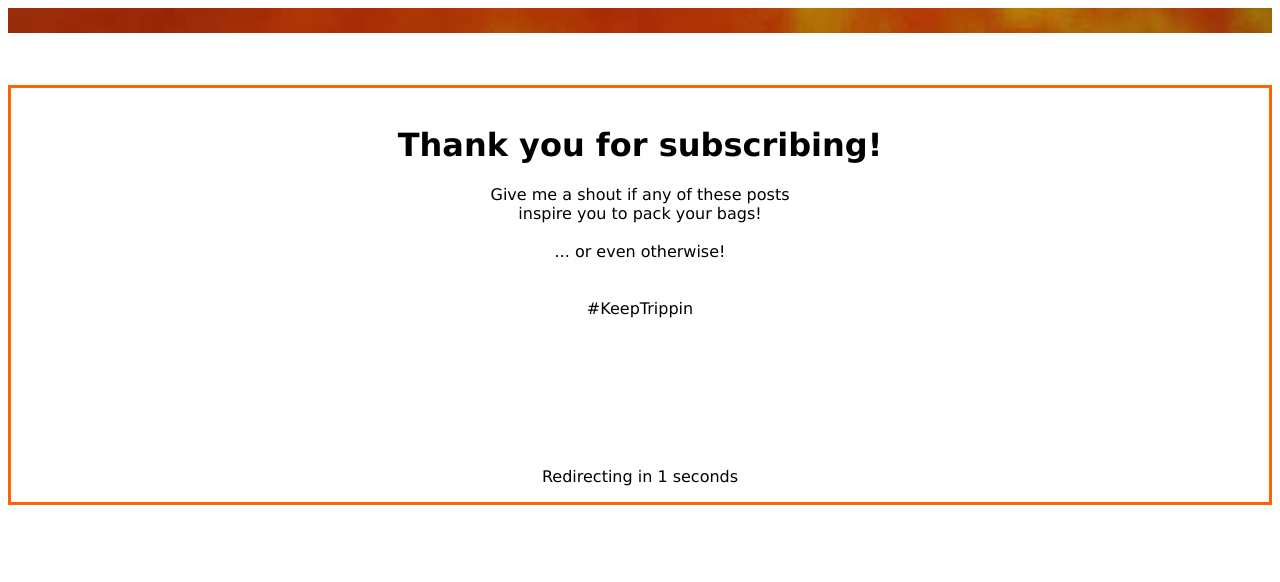
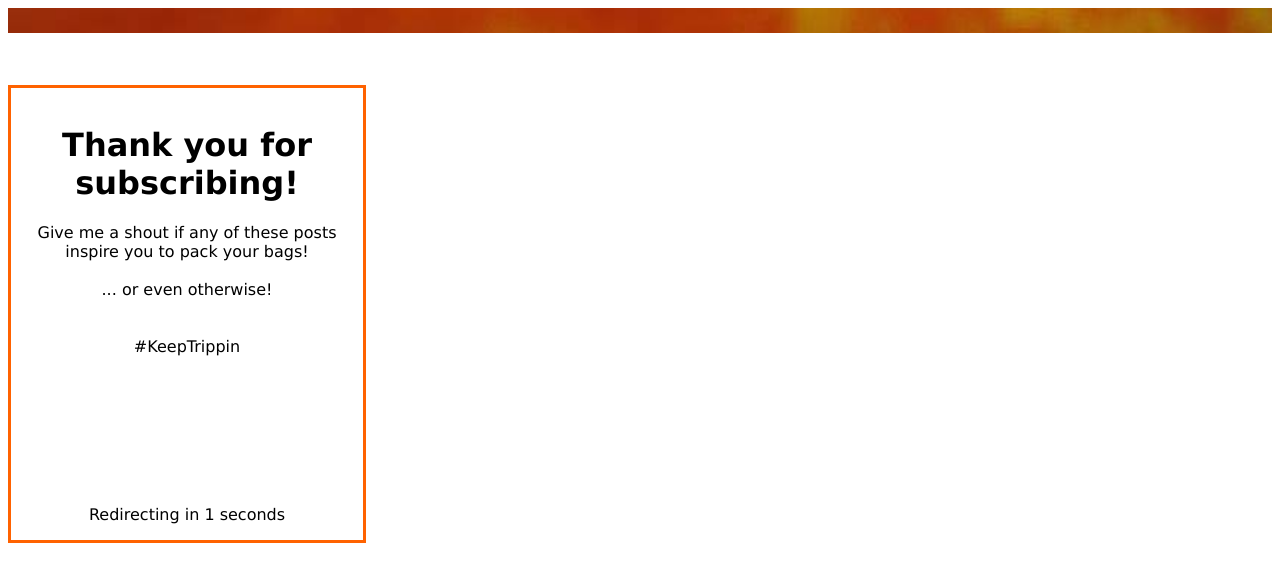
Before and after one commit to chinmaynema/chinmaynema.github.io, a Jekyll site: the page thankyou.html, which Jekyll copies as it is, in a window 1280 px wide. Shown: the top 582 px of the page. Built offline with Jekyll 4.4.1, drawn with Linux system fonts in a browser that asks for light colours.

Commit message:
Update thankyou.html

```diff
--- a/thankyou.html
+++ b/thankyou.html
@@ -3,6 +3,7 @@
 <style>
 .myDiv {
   border: 3px;
+  width: 320px;
   #background-color: lightblue;
   text-align: center;
   border-style:solid;
```
